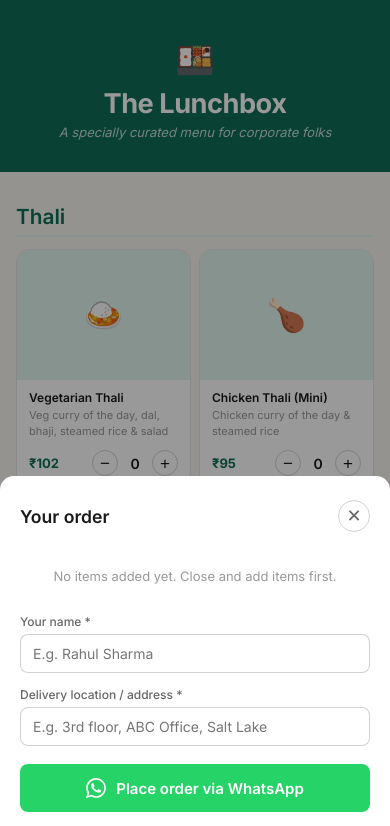
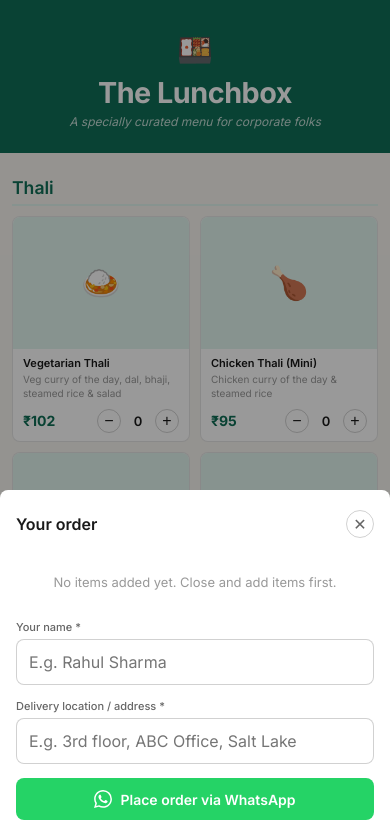
Before and after one commit to zombie9088/lunchbox-site, a plain HTML site: page lunchbox/index.html in a window 390 px wide. Both pictures are taken after a click on the button "View cart". Shown: the top 826 px of the page. Drawn offline with Linux system fonts and the light colour scheme.

Commit message:
Add localStorage for cart persistence and improve mobile UI responsiveness
- Save/restore cart using localStorage
- Auto-fill customer name and location on repeat orders
- Enhanced mobile responsiveness with proper breakpoints (640px, 380px)
- Larger touch targets for buttons and inputs
- Better spacing and typography for small screens
- Improved checkout sheet layout on mobile

Co-authored-by: Copilot <223556219+Copilot@users.noreply.github.com>

```diff
--- a/lunchbox/css/style.css
+++ b/lunchbox/css/style.css
@@ -176,6 +176,8 @@ body {
   box-shadow: 0 8px 24px rgba(15,110,86,0.35);
   transition: background 0.15s;
   z-index: 100;
+  min-height: 60px;
+  user-select: none;
 }
 .cart-bar:hover { background: var(--green-dark); }
 .cart-bar-left { display: flex; flex-direction: column; gap: 1px; }
@@ -345,9 +347,116 @@ body {
 }
 .footer a { color: var(--green); text-decoration: none; }
 
-@media (max-width: 480px) {
-  .hero-title { font-size: 1.7rem; }
-  .item-grid { grid-template-columns: repeat(2, 1fr); gap: 8px; }
-  .item-name { font-size: 12px; }
-  .item-price { font-size: 13px; }
+/* ── Mobile Responsiveness ── */
+@media (max-width: 640px) {
+  body { padding-bottom: 120px; }
+
+  .hero {
+    padding: 2rem 1rem 1.5rem;
+  }
+  .hero-icon { font-size: 1.8rem; }
+  .hero-title { font-size: 1.8rem; }
+  .hero-sub { font-size: 12px; }
+
+  .section-title {
+    font-size: 1.1rem;
+    margin: 1.5rem 0 0.6rem;
+  }
+
+  .item-grid {
+    grid-template-columns: repeat(2, 1fr);
+    gap: 10px;
+  }
+
+  .item-card {
+    border-radius: var(--radius-md);
+  }
+
+  .item-body {
+    padding: 8px 10px;
+  }
+
+  .item-name { font-size: 11px; line-height: 1.2; }
+  .item-desc { font-size: 10px; margin-top: 2px; }
+  .item-price { font-size: 14px; }
+  .item-footer { margin-top: 8px; }
+
+  .qty-btn {
+    width: 24px;
+    height: 24px;
+    font-size: 16px;
+  }
+  .qty-val { font-size: 13px; }
+
+  .cart-bar {
+    bottom: 16px;
+    width: calc(100% - 1rem);
+    max-width: none;
+    padding: 12px 16px;
+    border-radius: var(--radius-md);
+  }
+  .cart-count { font-size: 12px; }
+  .cart-amount { font-size: 15px; }
+  .cart-cta { font-size: 12px; }
+
+  .checkout-sheet {
+    padding: 1.25rem 1rem 1.5rem;
+    border-radius: var(--radius-md) var(--radius-md) 0 0;
+  }
+
+  .sheet-title { font-size: 1rem; }
+  .close-btn {
+    width: 28px;
+    height: 28px;
+    font-size: 16px;
+  }
+
+  .form-label { font-size: 11px; }
+  .form-input {
+    padding: 12px;
+    font-size: 16px;
+  }
+
+  .wa-btn {
+    padding: 12px;
+    font-size: 14px;
+    margin-top: 14px;
+    gap: 8px;
+  }
+  .wa-btn svg { width: 18px; height: 18px; }
+
+  .order-line { font-size: 12px; padding: 4px 0; }
+  .order-total { font-size: 14px; }
+
+  .container { padding: 0 0.75rem; }
+
+  .preorder-badge {
+    font-size: 9px;
+    padding: 2px 6px;
+    top: 6px;
+    left: 6px;
+  }
 }
+
+@media (max-width: 380px) {
+  .hero-title { font-size: 1.5rem; }
+  .section-title { font-size: 1rem; }
+
+  .item-name { font-size: 10px; }
+  .item-desc { font-size: 9px; }
+  .item-price { font-size: 12px; }
+
+  .cart-bar {
+    gap: 12px;
+  }
+  .cart-count { font-size: 11px; }
+  .cart-amount { font-size: 14px; }
+
+  .qty-btn {
+    width: 22px;
+    height: 22px;
+    font-size: 14px;
+  }
+
+  .form-input { padding: 10px; font-size: 15px; }
+}
--- a/lunchbox/index.html
+++ b/lunchbox/index.html
@@ -403,7 +403,23 @@
     return d.toLocaleDateString("en-IN", { weekday: "long", day: "numeric", month: "short" });
   }
 
-  const cart = {};
+  let cart = {};
+
+  function saveCart() {
+    localStorage.setItem("lunchbox_cart", JSON.stringify(cart));
+  }
+
+  function loadCart() {
+    const saved = localStorage.getItem("lunchbox_cart");
+    if (saved) {
+      cart = JSON.parse(saved);
+      Object.keys(cart).forEach(id => {
+        const el = document.getElementById("qty-" + id);
+        if (el) el.textContent = cart[id];
+      });
+      updateCartBar();
+    }
+  }
 
   function changeQty(id, delta) {
     cart[id] = Math.max(0, (cart[id] || 0) + delta);
@@ -411,6 +427,7 @@
     const el = document.getElementById("qty-" + id);
     if (el) el.textContent = cart[id] || 0;
     updateCartBar();
+    saveCart();
   }
 
   function updateCartBar() {
@@ -505,6 +522,25 @@
   }
 
   document.addEventListener("keydown", e => { if (e.key === "Escape") closeCheckout(); });
+
+  // Load cart and customer details on page load
+  window.addEventListener("load", () => {
+    loadCart();
+    const savedName = localStorage.getItem("lunchbox_name");
+    const savedLoc = localStorage.getItem("lunchbox_location");
+    if (savedName) document.getElementById("cust-name").value = savedName;
+    if (savedLoc) document.getElementById("cust-loc").value = savedLoc;
+  });
+
+  // Save customer details on checkout
+  const originalSendToWhatsApp = sendToWhatsApp;
+  window.sendToWhatsApp = function() {
+    const name = document.getElementById("cust-name").value.trim();
+    const loc = document.getElementById("cust-loc").value.trim();
+    if (name) localStorage.setItem("lunchbox_name", name);
+    if (loc) localStorage.setItem("lunchbox_location", loc);
+    originalSendToWhatsApp();
+  };
 </script>
 
 </body>
```
